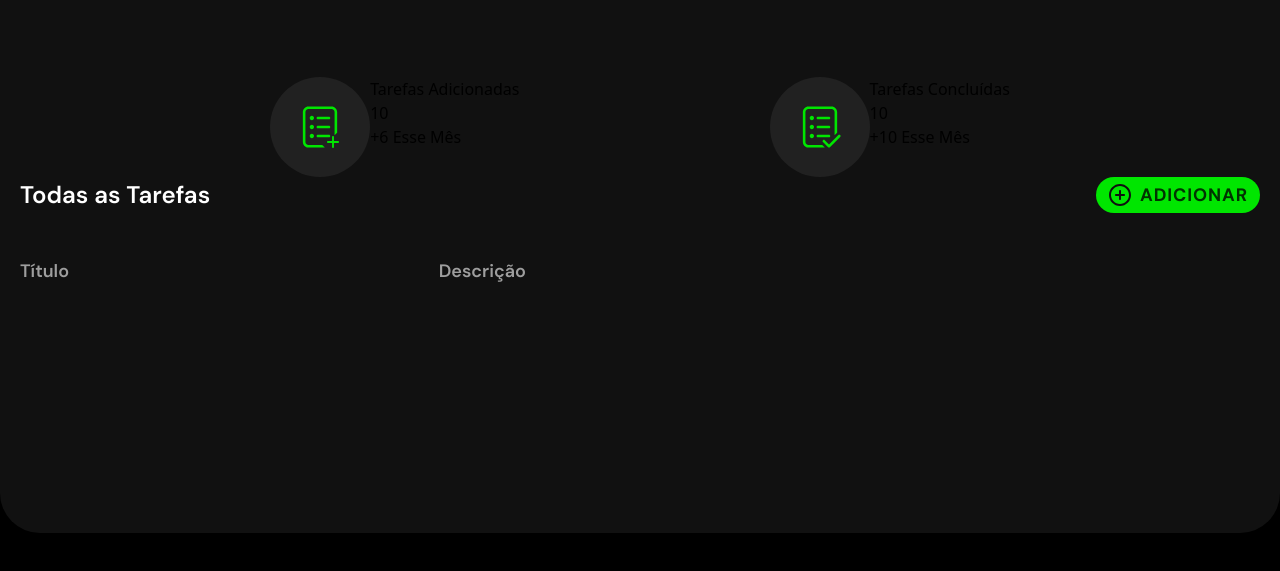
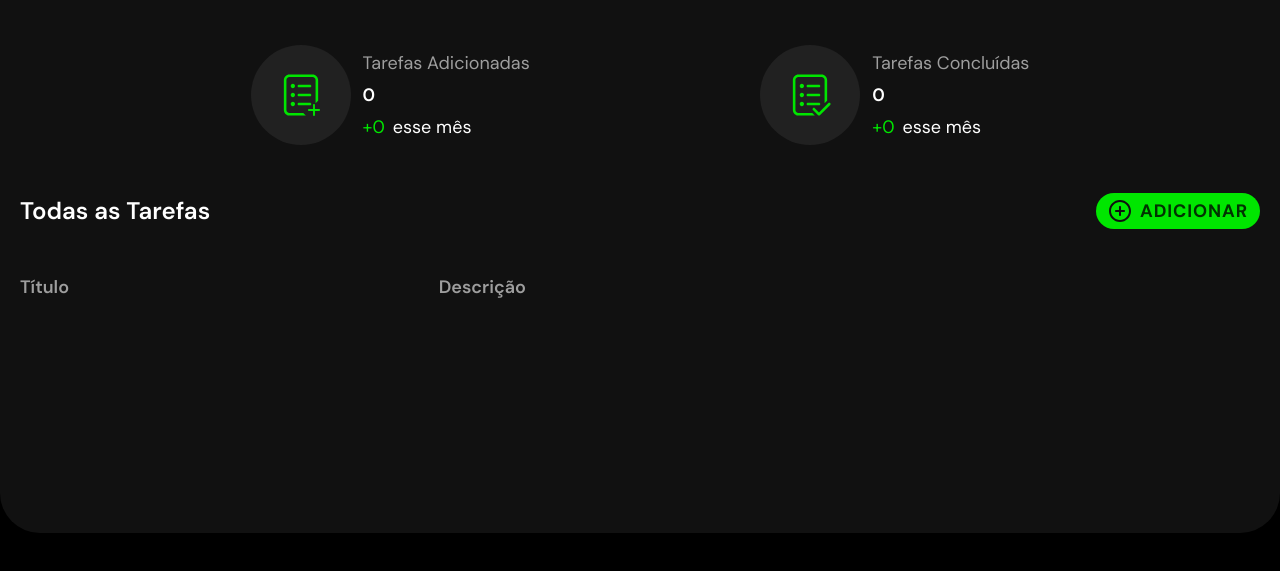
Before and after one commit to wemarinhoo/taskfy, a website: page frontend/src/index.html in a window 1280 px wide. Shown: the part 167-738 px from the top of the page. Drawn offline with Linux system fonts and the light colour scheme; no server answers.

Commit message:
feat: criado e estilizado elementos de estatistíca

```diff
--- a/frontend/src/index.html
+++ b/frontend/src/index.html
@@ -15,7 +15,7 @@
 </head>
 <body class="bg-black flex w-screen h-screen items-center justify-center">
   <main class="w-[1320px] h-[600px] bg-c5 rounded-[40px] p-5">
-    <header class="flex justify-between items-center mb-20">
+    <header class="flex justify-between items-center mb-12">
       <img src="../taskfy-logo.svg" alt="Logo Taskfy">
       <div class="flex items-center gap-10">
         <div class="relative">
@@ -27,25 +27,25 @@
       </div>
     </header>
 
-    <div class="flex justify-evenly w-full">
-      <div class="flex">
+    <div class="flex justify-evenly w-full mb-12">
+      <div class="flex gap-3">
         <div class="rounded-full bg-[#212121] w-[100px] h-[100px] flex items-center justify-center">
           <img src="../assets/task-add.svg" alt="">
         </div>
-        <div>
-          <span>Tarefas Adicionadas</span>
-          <h6>10</h6>
-          <span>+6 Esse Mês</span>
+        <div class="flex flex-col justify-evenly">
+          <span class="font-body text-c3 text-lg">Tarefas Adicionadas</span>
+          <h6 class="text-white text-lg font-body font-semibold" data-tasks-add="tasks-add">0</h6>
+          <span class="font-body text-white text-lg"><span class="text-p1 mr-2">+0</span>esse mês</span>
         </div>
       </div>
-      <div class="flex">
+      <div class="flex gap-3">
         <div class="rounded-full bg-[#212121] w-[100px] h-[100px] flex items-center justify-center">
           <img src="../assets/task-completed.svg" alt="">
         </div>
-        <div>
-          <span>Tarefas Concluídas</span>
-          <h6>10</h6>
-          <span>+10 Esse Mês</span>
+        <div class="flex flex-col justify-evenly">
+          <span class="font-body text-c3 text-lg">Tarefas Concluídas</span>
+          <h6 class="text-white text-lg font-body font-semibold" data-tasks-completed="tasks-completed">0</h6>
+          <span class="font-body text-white text-lg"><span class="text-p1 mr-2">+0</span>esse mês</span>
         </div>
       </div>
     </div>
@@ -70,7 +70,7 @@
           </tr>
         </thead>
       </table>
-      <table class="h-52 overflow-y-auto flex flex-1 flex-col pr-3" data-task-list="task-list"></table>
+      <table class="h-48 overflow-y-auto flex flex-1 flex-col pr-3" data-task-list="task-list"></table>
     </div>
   </main>
 
```
Also changed, not shown: frontend/src/output.css.
